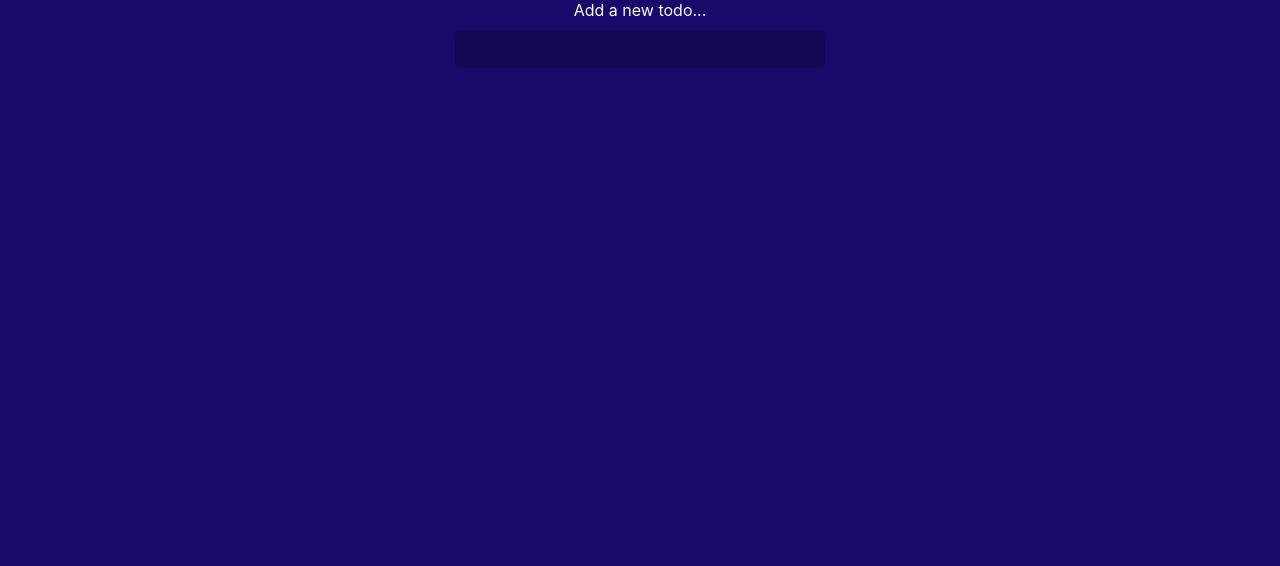
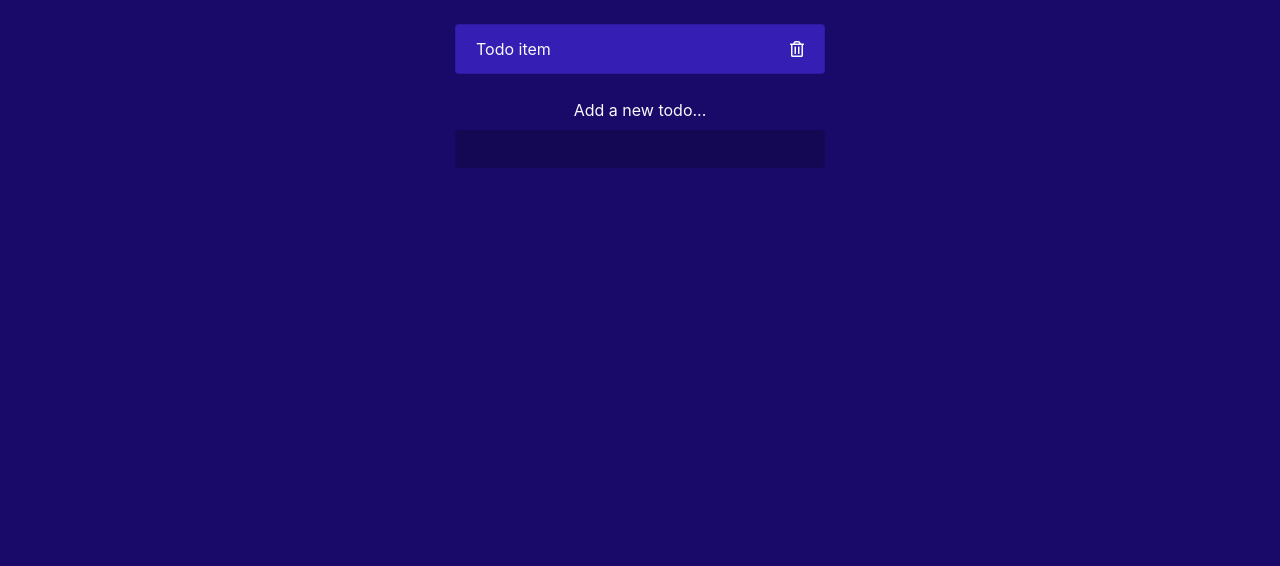
Before and after one commit to KrystianLis/JavaScriptProjects, a plain HTML site: page ToDo/index.html in a window 1280 px wide. Shown: the part 234-800 px from the top of the page. Drawn offline with nearby package versions, Linux system fonts and the light colour scheme.

Commit message:
change header position

```diff
--- a/ToDo/style.css
+++ b/ToDo/style.css
@@ -2,8 +2,9 @@ body{
     background: #190a69;
   }
   .container{
-    top: 100;
+    top: 100px;
     max-width: 400px;
+    position: relative;
   }
   input[type=text],
   input[type=text]:focus{
```
